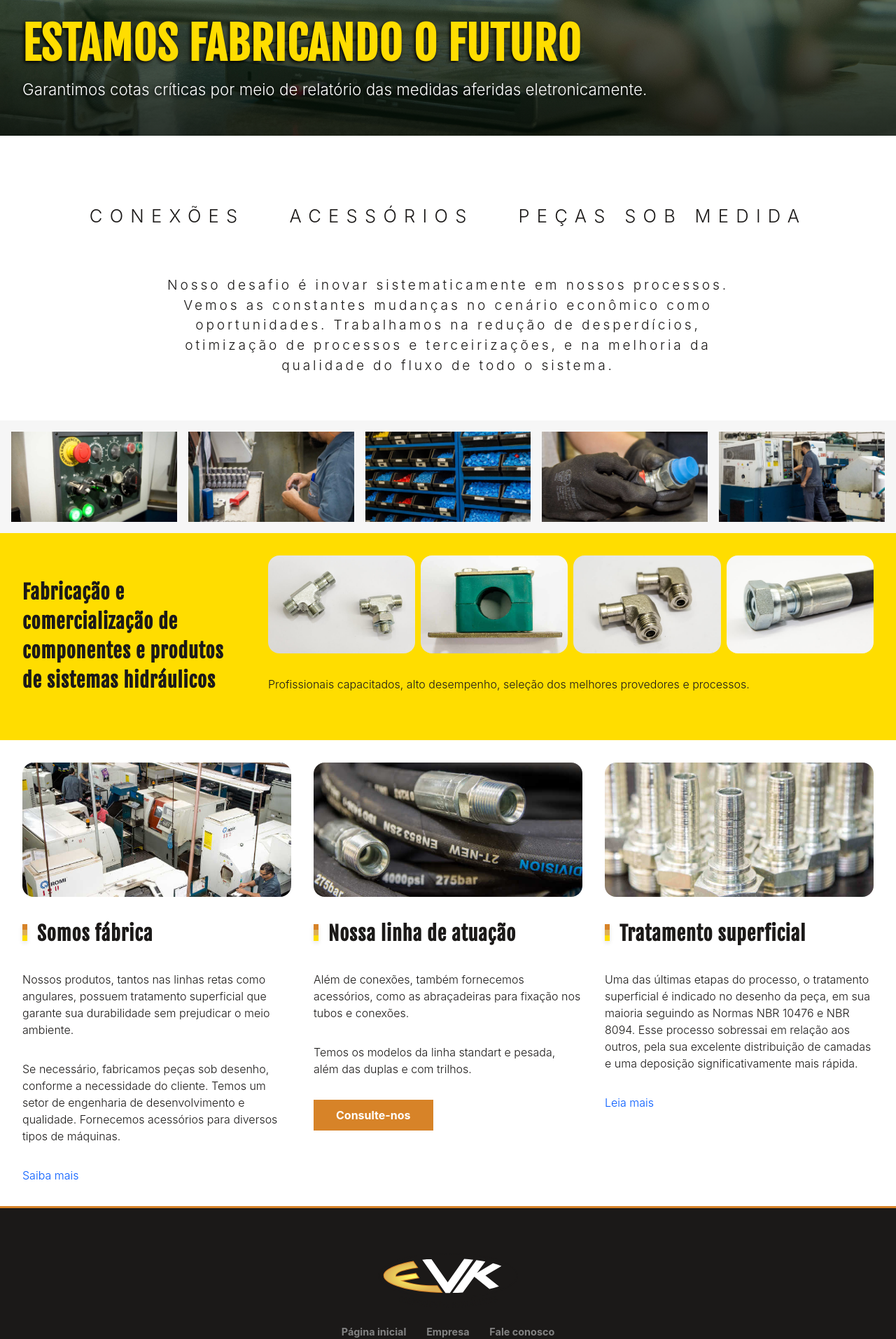
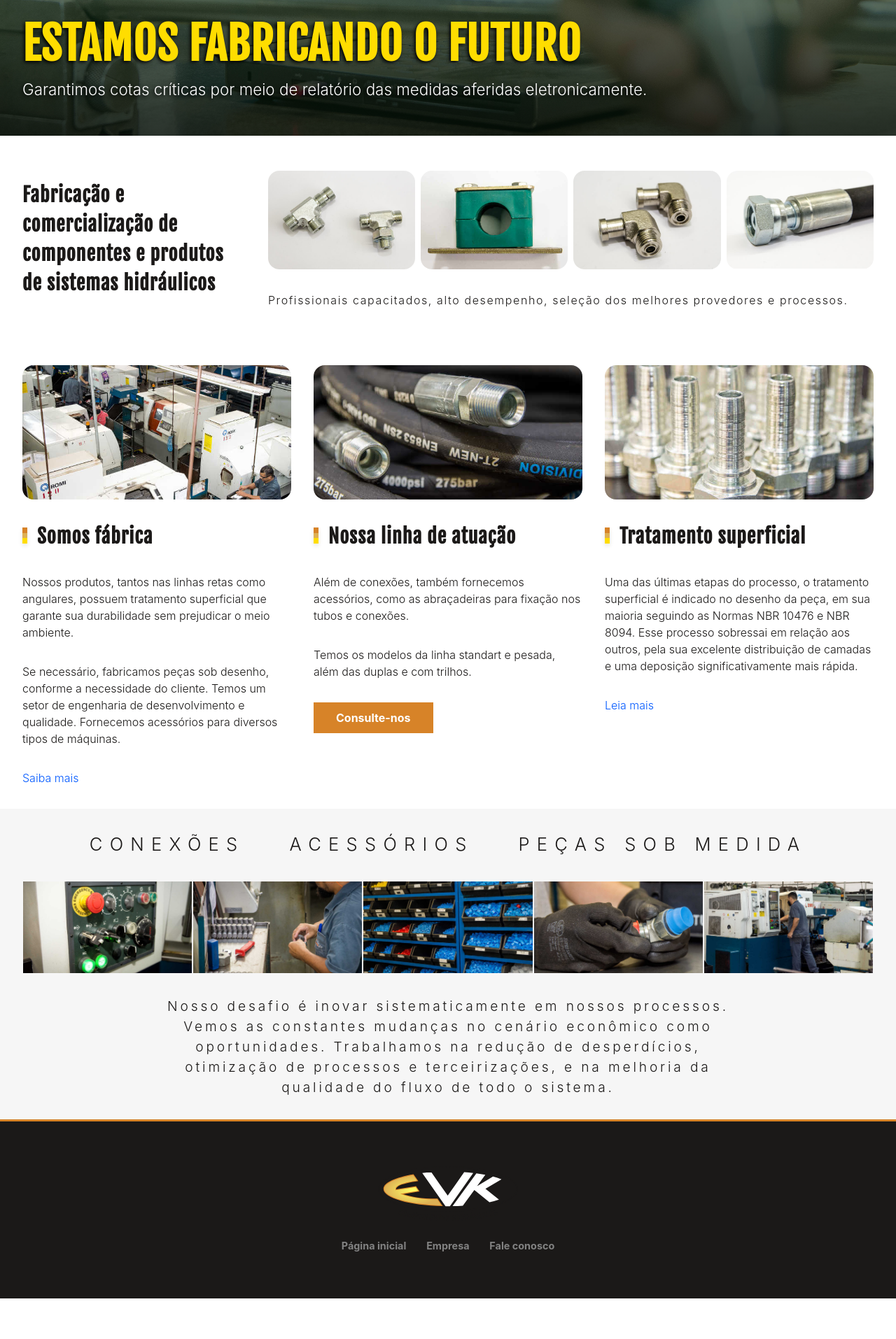
Before and after one commit to evkdobrasil/evkdobrasil.github.io, a Jekyll site: the page built from index.html, in a window 1280 px wide. Shown: the part 633-2547 px from the top of the page at 70% size. Built offline with Jekyll 4.4.1, drawn with Linux system fonts in a browser that asks for light colours; the list of posts is cut into pages by our own code; after the commit the page ends 2489 px from its top, so only the background shows below that.

Commit message:
content review

```diff
--- a/_sass/_home.scss
+++ b/_sass/_home.scss
@@ -41,60 +41,11 @@
     }
   }
 
-  &-about {
+  &-intro {
     @extend .page-content;
-    text-align: center;
-
-    &__keywords {
-      display: flex;
-      justify-content: center;
-      font-size: clamp(1.2em, 2vw, 1.6em);
-      letter-spacing: 0.4em;
-      text-transform: uppercase;
-
-      > * {
-        margin: var(--spacing-smart);
-      }
-
-      @include media-query($on-laptop) {
-        flex-direction: column;
-      }
-    }
-
-    &__excerpt {
-      @extend .wrapper;
-      width: 48em;
-
-      @include media-greater($on-laptop) {
-        font-size: 1.2em;
-        letter-spacing: 0.2em;
-      }
-    }
-  }
-
-  &-strip {
-    @extend .hero;
-    padding: var(--spacing-xs);
-
-    &__grid {
-      @extend .horizontal;
-    }
-
-    &__item {
-      @extend .flex;
-      margin: var(--spacing-xs);
-
-      img {
-        display: block;
-      }
-    }
-  }
-
-  &-intro {
-    @extend .hero--yellow;
 
     &__wrapper {
-      @extend .wrapper, .horizontal--smart;
+      @extend .wrapper, .horizontal--smart, .center;
     }
 
     &__gallery {
@@ -107,6 +58,62 @@
       &-img {
         @extend .img-wrapper;
       }
+
+      &-container {
+        p {
+          letter-spacing: 0.1em;
+          margin-bottom: 0;
+        }
+      }
+    }
+  }
+
+  &-about {
+    @extend .hero;
+    text-align: center;
+
+    &__keywords {
+      display: flex;
+      justify-content: center;
+      font-size: clamp(1.2em, 2vw, 1.6em);
+      letter-spacing: 0.4em;
+      text-transform: uppercase;
+
+      > * {
+        margin: 0 var(--spacing-smart);
+      }
+
+      @include media-query($on-laptop) {
+        flex-direction: column;
+      }
+    }
+
+    &__excerpt {
+      @extend .wrapper;
+      width: 48em;
+      letter-spacing: 0.2em;
+
+      @include media-greater($on-laptop) {
+        font-size: 1.2em;
+      }
+    }
+  }
+
+  &-strip {
+    padding-left: var(--spacing-smart);
+    padding-right: var(--spacing-smart);
+
+    &__grid {
+      @extend .horizontal;
+    }
+
+    &__item {
+      @extend .flex;
+      margin: 1px;
+
+      img {
+        display: block;
+      }
     }
   }
 
@@ -114,8 +121,10 @@
     @extend .wrapper, .page-content, .horizontal--smart;
 
     p {
-      &:last-child {
-        margin-bottom: 0;
+      @include media-greater($on-palm) {
+        &:last-child {
+          margin-bottom: 0;
+        }
       }
     }
 
--- a/_sass/_monica.scss
+++ b/_sass/_monica.scss
@@ -21,6 +21,10 @@
 
     @include media-query($on-palm) {
       flex-direction: column;
+
+      > * + * {
+        margin-top: var(--spacing-smart);
+      }
 
       .order-1 {
         margin-bottom: var(--spacing-s);
--- a/index.html
+++ b/index.html
@@ -44,30 +44,6 @@
     </div>
   </div>
 </section>
-
-<section class="home-about">
-  <p class="home-about__keywords">
-    <span class="home-keywords__item">Conexões</span>
-    <span class="home-keywords__item">Acessórios</span>
-    <span class="home-keywords__item">Peças sob medida</span>
-  </p>
-  <p class="home-about__excerpt">
-    Nosso desafio é inovar sistematicamente em nossos processos. Vemos as
-    constantes mudanças no cenário econômico como oportunidades. Trabalhamos na
-    redução de desperdícios, otimização de processos e terceirizações, e na
-    melhoria da qualidade do fluxo de todo o sistema.
-  </p>
-</section>
-
-<div class="home-strip">
-  <div class="home-strip__grid">
-    {% for item in page.strip %}
-    <div class="home-strip__item">
-      <img src="{{site.baseurl}}/{{item.src}}" />
-    </div>
-    {% endfor %}
-  </div>
-</div>
 
 <section class="home-intro">
   <div class="home-intro__wrapper">
@@ -172,3 +148,28 @@
     </div>
   </article>
 </section>
+
+<section class="home-about">
+  <p class="home-about__keywords">
+    <span class="home-keywords__item">Conexões</span>
+    <span class="home-keywords__item">Acessórios</span>
+    <span class="home-keywords__item">Peças sob medida</span>
+  </p>
+
+  <div class="home-strip">
+    <div class="home-strip__grid">
+      {% for item in page.strip %}
+      <div class="home-strip__item">
+        <img src="{{site.baseurl}}/{{item.src}}" />
+      </div>
+      {% endfor %}
+    </div>
+  </div>
+
+  <p class="home-about__excerpt">
+    Nosso desafio é inovar sistematicamente em nossos processos. Vemos as
+    constantes mudanças no cenário econômico como oportunidades. Trabalhamos na
+    redução de desperdícios, otimização de processos e terceirizações, e na
+    melhoria da qualidade do fluxo de todo o sistema.
+  </p>
+</section>
```
Also changed, not shown: empresa.markdown (+18 -0 lines).
